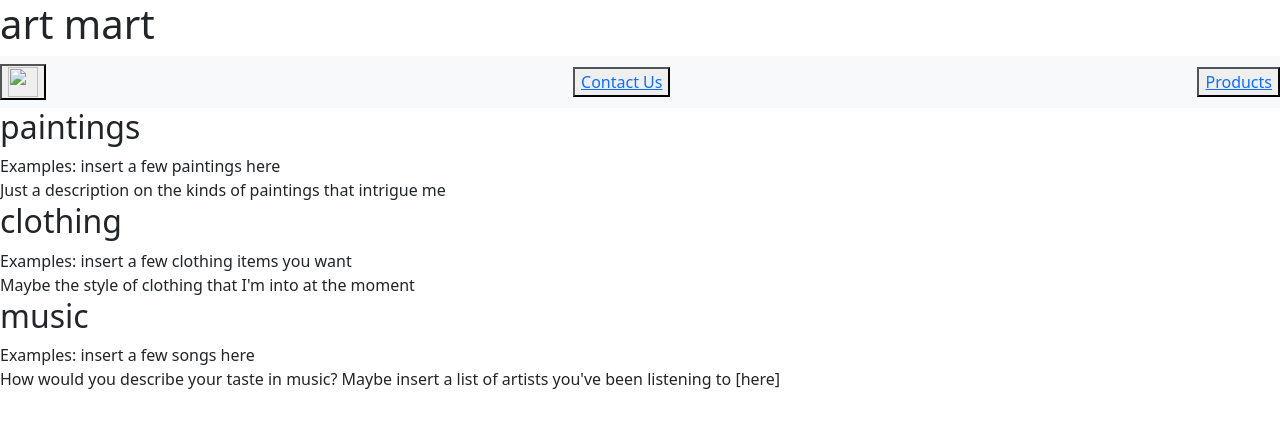
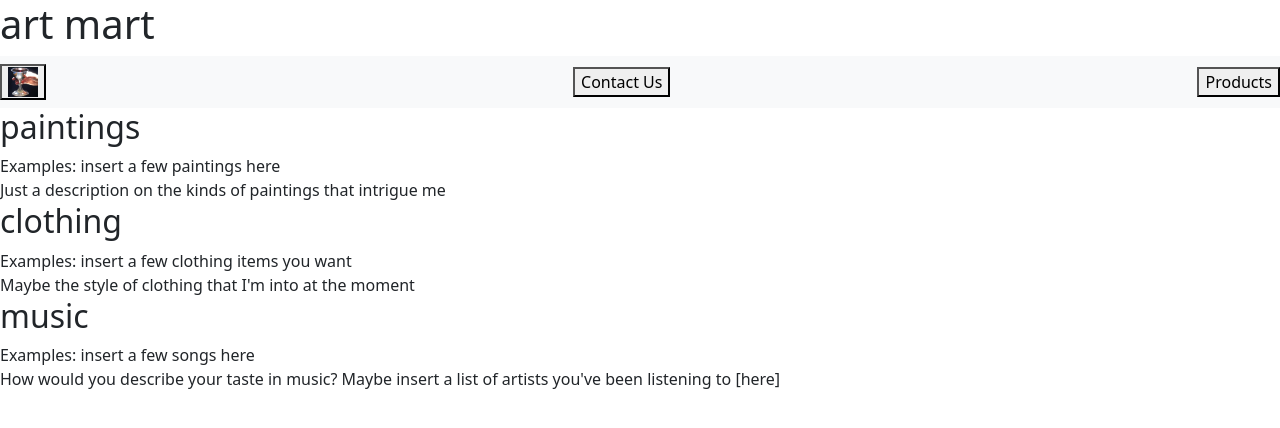
Before and after one commit to jasonmlam/art-mart, a website: page html/products.html in a window 1280 px wide. Drawn offline with nearby package versions, Linux system fonts and the light colour scheme.

Commit message:
fixed buttons

```diff
--- a/html/products.html
+++ b/html/products.html
@@ -21,21 +21,21 @@
     <nav class="navbar navbar-light bg-light">
 
       <!-- Home Button -->
-      <button>
-        <a href="https://martart.herokuapp.com/">
-          <img src="public/images/cuphold.png" width="30" height="30" alt="">
-        </a>
-      </button>
+      <a href="https://martart.herokuapp.com/">
+        <button>
+          <img src="/images/cuphold.png" width="30" height="30" alt="">
+        </button>
+      </a>
 
       <!-- Contact Button -->
-      <button>
-        <a href="/contact">Contact Us</a>
-      </button>
+      <a href="/contact">
+        <button>Contact Us</button>
+      </a>
 
       <!-- Products Button -->
-      <button>
-        <a href="/products">Products</a>
-      </button>
+      <a href="/products">
+        <button>Products</button>
+      </a>
 
     </nav>
 
```
Also changed, not shown: html/contact.html (+11 -11 lines), index.html (+10 -6 lines).
